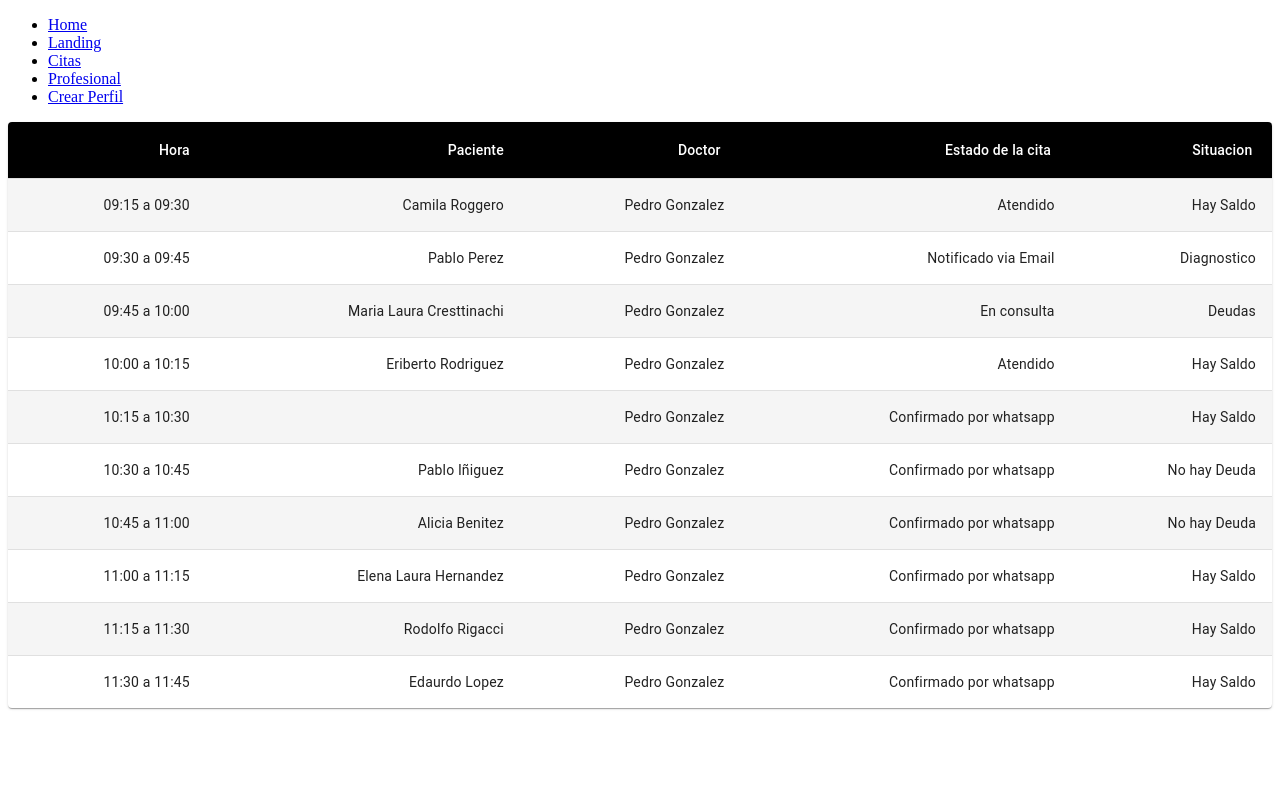
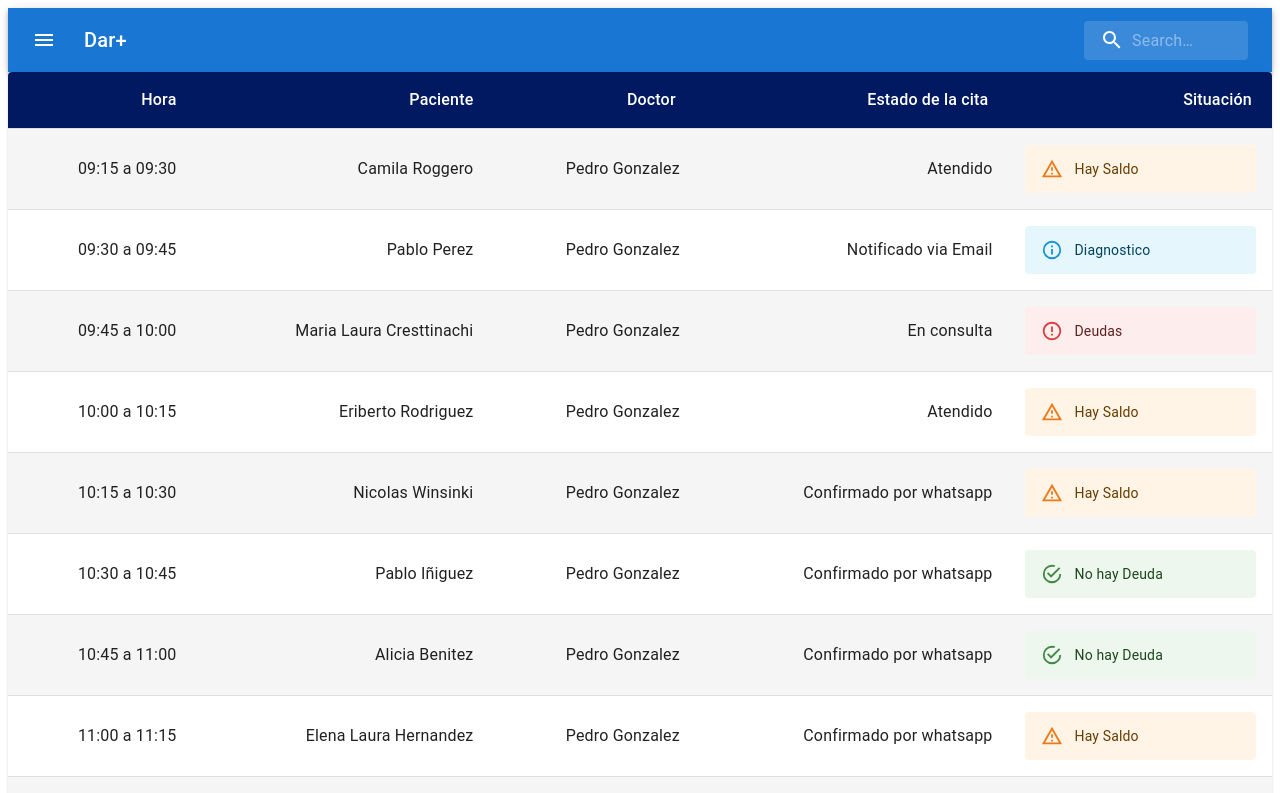
Before and after one commit to gastonaguirre/Front-Dar-, a Next.js app: page /components/citas in a window 1280 px wide. Shown: the top 793 px of the page. Built offline with nearby package versions, Linux system fonts and the light colour scheme.

Commit message:
mejorar pagina de citas

```diff
--- /dev/null
+++ b/app/components/NavBar/page.tsx
@@ -0,0 +1,90 @@
+"use client"
+import * as React from 'react';
+import { styled, alpha } from '@mui/material/styles';
+import AppBar from '@mui/material/AppBar';
+import Box from '@mui/material/Box';
+import Toolbar from '@mui/material/Toolbar';
+import IconButton from '@mui/material/IconButton';
+import Typography from '@mui/material/Typography';
+import InputBase from '@mui/material/InputBase';
+import MenuIcon from '@mui/icons-material/Menu';
+import SearchIcon from '@mui/icons-material/Search';
+
+const Search = styled('div')(({ theme }) => ({
+  position: 'relative',
+  borderRadius: theme.shape.borderRadius,
+  backgroundColor: alpha(theme.palette.common.white, 0.15),
+  '&:hover': {
+    backgroundColor: alpha(theme.palette.common.white, 0.25),
+  },
+  marginLeft: 0,
+  width: '100%',
+  [theme.breakpoints.up('sm')]: {
+    marginLeft: theme.spacing(1),
+    width: 'auto',
+  },
+}));
+
+const SearchIconWrapper = styled('div')(({ theme }) => ({
+  padding: theme.spacing(0, 2),
+  height: '100%',
+  position: 'absolute',
+  pointerEvents: 'none',
+  display: 'flex',
+  alignItems: 'center',
+  justifyContent: 'center',
+}));
+
+const StyledInputBase = styled(InputBase)(({ theme }) => ({
+  color: 'inherit',
+  '& .MuiInputBase-input': {
+    padding: theme.spacing(1, 1, 1, 0),
+    // vertical padding + font size from searchIcon
+    paddingLeft: `calc(1em + ${theme.spacing(4)})`,
+    transition: theme.transitions.create('width'),
+    width: '100%',
+    [theme.breakpoints.up('sm')]: {
+      width: '12ch',
+      '&:focus': {
+        width: '20ch',
+      },
+    },
+  },
+}));
+
+export default function SearchAppBar() {
+  return (
+    <Box sx={{ flexGrow: 1 }}>
+      <AppBar position="static">
+        <Toolbar>
+          <IconButton
+            size="large"
+            edge="start"
+            color="inherit"
+            aria-label="open drawer"
+            sx={{ mr: 2 }}
+          >
+            <MenuIcon />
+          </IconButton>
+          <Typography
+            variant="h6"
+            noWrap
+            component="div"
+            sx={{ flexGrow: 1, display: { xs: 'none', sm: 'block' } }}
+          >
+           Dar+
+          </Typography>
+          <Search>
+            <SearchIconWrapper>
+              <SearchIcon />
+            </SearchIconWrapper>
+            <StyledInputBase
+              placeholder="Search…"
+              inputProps={{ 'aria-label': 'search' }}
+            />
+          </Search>
+        </Toolbar>
+      </AppBar>
+    </Box>
+  );
+}
--- a/app/components/citas/mocker_citas.json
+++ b/app/components/citas/mocker_citas.json
@@ -11,7 +11,7 @@
             "fecha": "08/01/2022",
             "id_estado": 1,
             "nombre_estado": "Atendido" ,
-            "id_situacion":1,
+            "id_situacion":2,
             "descripcion_situacion":"Hay Saldo"
         },
         {
@@ -25,7 +25,7 @@
             "fecha": "08/01/2022",
             "id_estado":2 ,
             "nombre_estado": "Notificado via Email" ,
-            "id_situacion":1,
+            "id_situacion":3,
             "descripcion_situacion":"Diagnostico"
         },
         {
@@ -53,12 +53,12 @@
             "fecha": "08/01/2022",
             "id_estado": 1,
             "nombre_estado": "Atendido" ,
-            "id_situacion":1,
+            "id_situacion":2,
             "descripcion_situacion":"Hay Saldo"
         },
         {
             "id_paciente": 15,
-            "nombre_paciente": "",
+            "nombre_paciente": "Nicolas Winsinki",
             "hora_inicio": "10:15",
             "hora_fin": "10:30",
             "duracion": 15,
@@ -67,7 +67,7 @@
             "fecha": "08/01/2022",
             "id_estado": 4,
             "nombre_estado": "Confirmado por whatsapp",
-            "id_situacion":1,
+            "id_situacion":2,
             "descripcion_situacion":"Hay Saldo"
         },
         {
@@ -79,9 +79,9 @@
             "id_dentista": 626,
             "nombre_dentista": "Pedro Gonzalez",
             "fecha": "08/01/2022",
-            "id_estado": 1,
+            "id_estado": 4,
             "nombre_estado": "Confirmado por whatsapp",
-            "id_situacion":1,
+            "id_situacion":4,
             "descripcion_situacion":"No hay Deuda"
         },
         {
@@ -94,7 +94,7 @@
             "nombre_dentista": "Pedro Gonzalez",
             "fecha": "08/01/2022",
             "nombre_estado": "Confirmado por whatsapp",
-            "id_situacion":1,
+            "id_situacion":4,
             "descripcion_situacion":"No hay Deuda"
         },
         {
@@ -107,7 +107,7 @@
             "nombre_dentista": "Pedro Gonzalez",
             "fecha": "08/01/2022",
             "nombre_estado": "Confirmado por whatsapp",
-            "id_situacion":1,
+            "id_situacion":2,
             "descripcion_situacion":"Hay Saldo"
         },
         {
@@ -120,7 +120,7 @@
             "nombre_dentista": "Pedro Gonzalez",
             "fecha": "08/01/2022",
             "nombre_estado": "Confirmado por whatsapp",
-            "id_situacion":1,
+            "id_situacion":2,
             "descripcion_situacion":"Hay Saldo"
         },
         {
@@ -133,7 +133,7 @@
             "nombre_dentista": "Pedro Gonzalez",
             "fecha": "08/01/2022",
             "nombre_estado": "Confirmado por whatsapp",
-            "id_situacion":1,
+            "id_situacion":2,
             "descripcion_situacion":"Hay Saldo"
         }
     ]
--- a/app/components/citas/page.tsx
+++ b/app/components/citas/page.tsx
@@ -1,4 +1,6 @@
 "use client"
+
+import Alert from '@mui/material/Alert'
 import jsonData from './mocker_citas.json'
 
 import * as React from 'react';
@@ -10,13 +12,17 @@ import TableContainer from '@mui/material/TableContainer';
 import TableHead from '@mui/material/TableHead';
 import TableRow from '@mui/material/TableRow';
 import Paper from '@mui/material/Paper';
+
+
 const StyledTableCell = styled(TableCell)(({ theme }) => ({
   [`&.${tableCellClasses.head}`]: {
-    backgroundColor: theme.palette.common.black,
-    color: theme.palette.common.white,
+    backgroundColor: "#001960",
+    color: "white",
+    fontSize: 16,
+
   },
   [`&.${tableCellClasses.body}`]: {
-    fontSize: 14,
+    fontSize: 16,
   },
 }));
 
@@ -26,7 +32,7 @@ const StyledTableRow = styled(TableRow)(({ theme }) => ({
   },
   // hide last border
   '&:last-child td, &:last-child th': {
-    border: 0,
+    border: 1,
   },
 }));
 
@@ -40,7 +46,7 @@ export default function Citas({ citas }: Props) {
   citas = jsonData;
   console.log(citas)
   return (
- <TableContainer component={Paper}>
+     <TableContainer component={Paper}>
       <Table sx={{ minWidth: 700 }} aria-label="customized table">
         <TableHead>
           <TableRow>
@@ -48,7 +54,7 @@ export default function Citas({ citas }: Props) {
             <StyledTableCell align="right">Paciente</StyledTableCell>
             <StyledTableCell align="right">Doctor&nbsp;</StyledTableCell>
             <StyledTableCell align="right">Estado de la cita&nbsp;</StyledTableCell>
-            <StyledTableCell align="right">Situacion&nbsp;</StyledTableCell>
+            <StyledTableCell align="right">Situación&nbsp;</StyledTableCell>
 
           </TableRow>
         </TableHead>
@@ -56,19 +62,41 @@ export default function Citas({ citas }: Props) {
     {citas.map((c) => (
          <StyledTableRow key={c.id_paciente}>
 
-              <StyledTableCell align="right">{c.hora_inicio} a {c.hora_fin}</StyledTableCell>
+              <StyledTableCell align="right"  >{c.hora_inicio} a {c.hora_fin}</StyledTableCell>
               <StyledTableCell align="right">{c.nombre_paciente}</StyledTableCell>
               <StyledTableCell align="right">{c.nombre_dentista}</StyledTableCell>
               <StyledTableCell align="right">{c.nombre_estado}</StyledTableCell>
-              <StyledTableCell align="right">{c.descripcion_situacion}</StyledTableCell>
+              <StyledTableCell >   {c.id_situacion=== 1 ? <Alert  severity="error">{c.descripcion_situacion}</Alert>
+              : c.id_situacion===2 ? <Alert severity="warning">{c.descripcion_situacion}</Alert> :
+              c.id_situacion===3 ?<Alert severity="info">{c.descripcion_situacion}</Alert> :
+               <Alert severity="success">{c.descripcion_situacion}</Alert>}</StyledTableCell>
+
+
+
+
+
+
+
+
+
+
           </StyledTableRow>
     ))}
         </TableBody>
       </Table>
     </TableContainer>
+
   );
 
+function SimpleAlerts() {
+  const classes = useStyles();
 
+  return (
+    <div className={classes.root}>
+
+    </div>
+  );
+}
 
 
 
--- a/app/layout.tsx
+++ b/app/layout.tsx
@@ -1,4 +1,6 @@
+import { Search } from '@mui/icons-material';
 import Link from 'next/link';
+import SearchAppBar from './page';
 
 const Route = [{
   label: 'Home',
@@ -6,16 +8,15 @@ const Route = [{
 },{
   label:'Landing',
   route:'/landing'
-},{
-  label:'Citas',
-  route:'/components/citas'
-},{
-  label:'Profesional',
-  route:'/components/profesional'
-},{
-  label:'Crear Perfil',
-  route:'/components/crearPerfil'
-}]
+},
+ //{
+//   label:'Profesional',
+//   route:'/components/profesional'
+// },{
+//   label:'Crear Perfil',
+//   route:'/components/crearPerfil'
+// }
+]
 
 export default function RootLayout({children,}: {
   children: React.ReactNode
@@ -23,22 +24,19 @@ export default function RootLayout({children,}: {
   return (
     <html>
       <head />
-      <title>Hola Mundo</title>
+
       <body>
 <header>
-<nav>
-<ul>
-  {Route.map(({label, route}) => (
-    <li key ={route}>
-      <Link href={route}>
-        {label}
-      </Link>
-    </li>
-  ))}
-</ul>
+ <nav>
+<SearchAppBar/>
 </nav>
 </header>
-        {children}
+          {children}
+      <Link href='/components/citas'>
+        Ver Cita
+      </Link>
+
+
       </body>
     </html>
   )
--- a/app/page.tsx
+++ b/app/page.tsx
@@ -1,6 +1,8 @@
-
-export default function Home () {
+'use client'
+import React from 'react'
+import SearchAppBar from './components/NavBar/page'
+export default function Home() {
   return (
-    <div>Hola Mundo asdasda s</div>
+    <SearchAppBar/>
   )
 }
--- a/package.json
+++ b/package.json
@@ -11,6 +11,8 @@
   "dependencies": {
     "@emotion/react": "^11.10.5",
     "@emotion/styled": "^11.10.5",
+    "@fontsource/roboto": "^4.5.8",
+    "@mui/icons-material": "^5.11.0",
     "@mui/material": "^5.11.3",
     "@mui/styled-engine-sc": "^5.11.0",
     "@next/font": "13.1.1",
```
Also changed, not shown: 2 other files (tests, documents, lock files or other folders).
